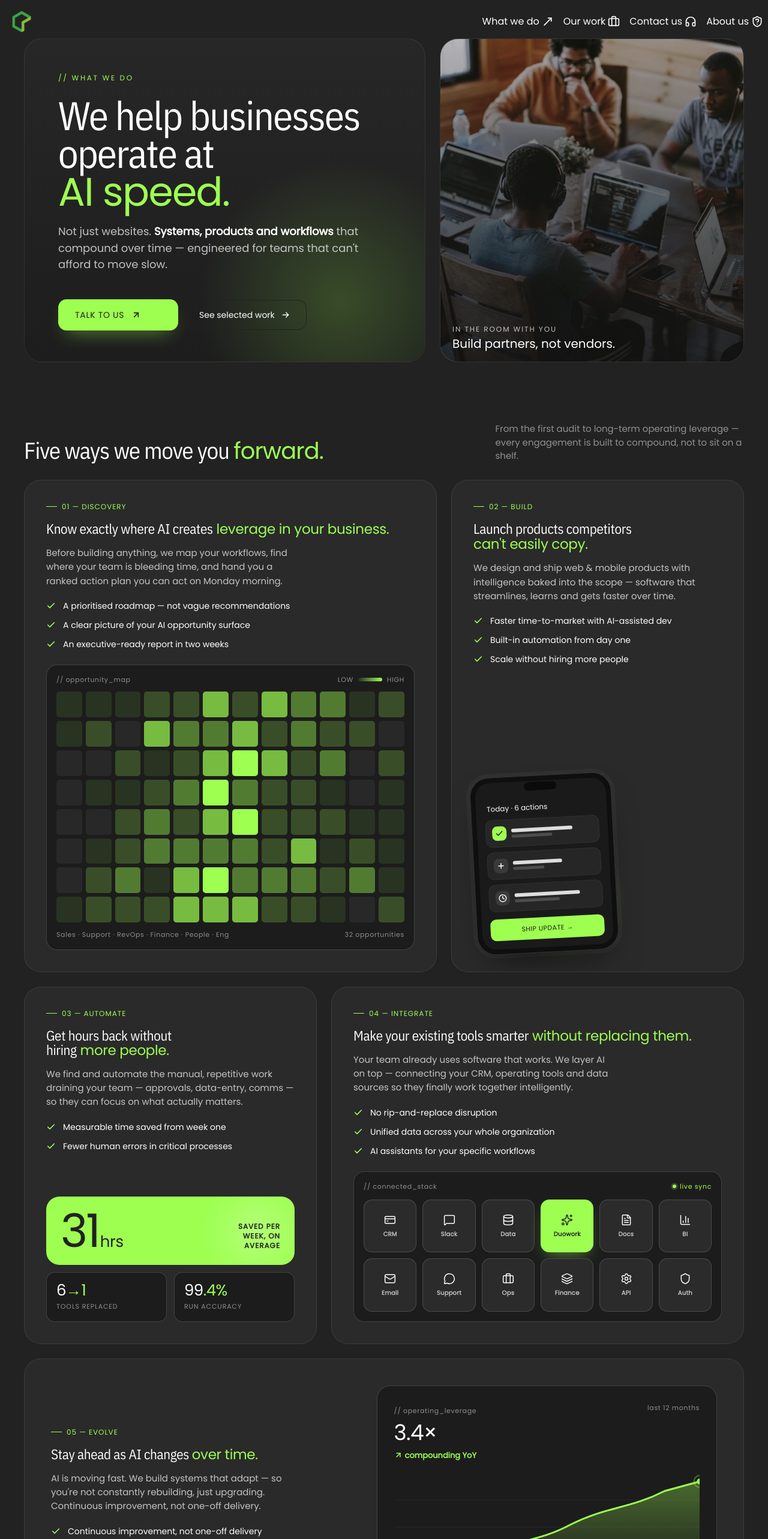
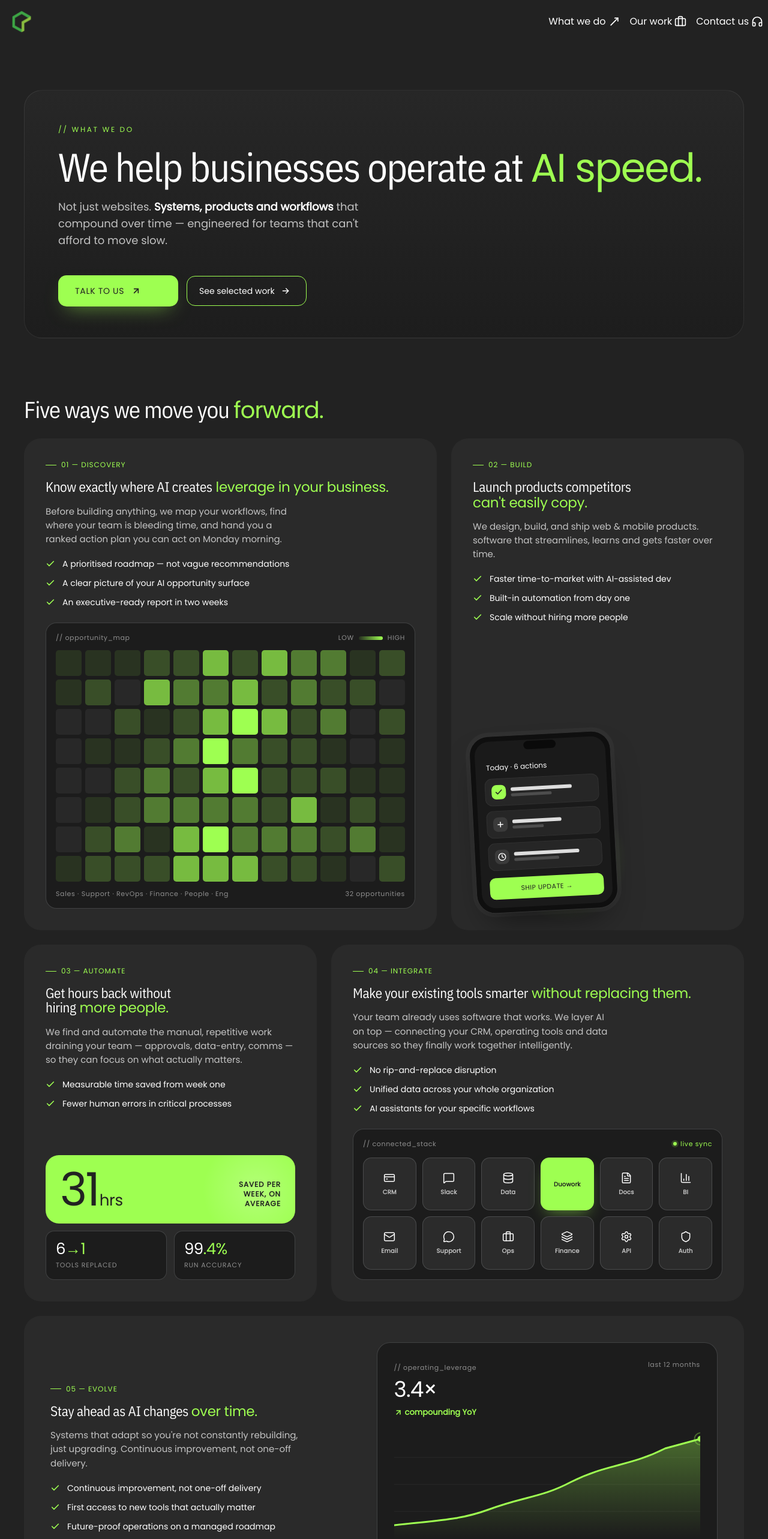
Before and after one commit to Duowork/duowork-web, a React (Vite) app: page /what-we-do in a window 1280 px wide. Shown: the top 2566 px of the page at 60% size. Built offline with nearby package versions, Linux system fonts and the light colour scheme.

Commit message:
Modified

```diff
--- a/src/components/TopNav.tsx
+++ b/src/components/TopNav.tsx
@@ -58,13 +58,13 @@ export default function TopNav() {
           Contact us
           <Headphones className="w-5 h-5" />
         </Link>
-        <Link
+        {/* <Link
           to="/contact"
           className="flex items-center gap-1 hover:text-duo-green-200 transition-colors"
         >
           About us
           <ShieldQuestionMark className="w-5 h-5" />
-        </Link>
+        </Link> */}
       </div>
 
       {/* Mobile Menu Button */}
--- a/src/pages/Home.tsx
+++ b/src/pages/Home.tsx
@@ -53,7 +53,7 @@ export default function Home() {
       >
         <h1 className="w-full max-w-200 text-[2.3rem] md:text-4xl lg:text-5xl text-white text-center font-bold self-center leading-normal">
           {/* Weapon of Mass Creation. */}
-          Duowork Software Solutions
+          Duowork
         </h1>
 
         <p
--- a/src/pages/learn-more/Hero.tsx
+++ b/src/pages/learn-more/Hero.tsx
@@ -3,11 +3,9 @@ import { Link } from "react-router-dom";
 
 export default function Hero() {
   return (
-    <header className="max-w-370 mx-auto px-5 md:px-10 pt-8 md:pt-16 pb-7 grid grid-cols-1 lg:grid-cols-[1.32fr_1fr] gap-4 md:gap-6 items-stretch">
+    <header className="max-w-370 mx-auto px-5 md:px-10 pt-8 md:pt-16 pb-7 gap-4 md:gap-6 items-stretch pt-[150px]!">
       {/* Main Content */}
       <div className="relative overflow-hidden rounded-[20px] md:rounded-[30px] bg-linear-to-b from-[#272727] to-[#1d1d1d] border border-white/8 px-7 md:px-14 py-10 md:py-13 flex flex-col justify-between gap-8 md:gap-11">
-        {/* Gradient glow */}
-        <div className="absolute -bottom-45 -right-35 w-140 h-140 rounded-full pointer-events-none bg-[radial-gradient(circle,rgba(158,255,81,0.2)_0%,rgba(158,255,81,0)_60%)]" />
 
         <div className="relative z-10">
           {/* Eyebrow */}
@@ -43,7 +41,7 @@ export default function Hero() {
           </Link>
           <Link
             to="/our-work"
-            className="w-full sm:max-w-50 inline-flex items-center gap-2.5 text-white px-5 py-3.5 rounded-[14px] border border-duo-dark text-sm font-medium transition-all duration-200 hover:border-duo-green-200 hover:text-duo-green-200"
+            className="w-full sm:max-w-50 inline-flex items-center gap-2.5 text-white px-5 py-3.5 rounded-[14px] border border-duo-green-200 text-sm font-medium transition-all duration-200"
           >
             See selected work
             <svg
@@ -61,33 +59,6 @@ export default function Hero() {
           </Link>
         </div>
       </div>
-
-      {/* Side Image */}
-      <aside className="relative rounded-[20px] md:rounded-[30px] overflow-hidden border border-white/8 min-h-75 md:min-h-110 bg-duo-dark">
-        <img
-          className="absolute inset-0 w-full h-full object-cover"
-          alt="Team collaborating in a workspace"
-          src="/what-we-do/hero-image.webp"
-        />
-        {/* Gradient overlay */}
-        <div className="absolute inset-0 z-1 pointer-events-none bg-linear-to-b from-[rgba(20,20,20,0.1)] to-[rgba(18,18,18,0.86)]" />
-
-        {/* Floating content */}
-        <div className="absolute z-2 left-3 md:left-5 right-3 md:right-5 bottom-3 md:bottom-5 flex flex-col md:flex-row items-start md:items-end justify-between gap-2 md:gap-3.5 pointer-events-none">
-          <div>
-            <div className="text-[10px] md:text-xs tracking-[0.16em] uppercase text-white/72">
-              In the room with you
-            </div>
-            <div className="font-archivo-black text-base md:text-xl mt-1 md:mt-1.5 leading-none">
-              Build partners, not vendors.
-            </div>
-          </div>
-          {/* <span className="flex-none inline-flex items-center gap-1.5 md:gap-2 bg-duo-green-200 text-duo-dark px-2.5 md:px-3.5 py-1.5 md:py-2 rounded-full font-archivo-black text-[10px] md:text-xs tracking-[0.02em] pointer-events-auto">
-            <Sparkles className="w-3 md:w-3.5 h-3 md:h-3.5" strokeWidth={2.4} />
-            AI-native
-          </span> */}
-        </div>
-      </aside>
     </header>
   );
 }
--- a/src/pages/learn-more/IntegrationGrid.tsx
+++ b/src/pages/learn-more/IntegrationGrid.tsx
@@ -2,7 +2,6 @@ import {
   CreditCard,
   MessageSquare,
   Database,
-  Sparkles,
   FileText,
   BarChart3,
   Mail,
@@ -18,7 +17,7 @@ export default function IntegrationGrid() {
     { icon: CreditCard, label: "CRM" },
     { icon: MessageSquare, label: "Slack" },
     { icon: Database, label: "Data" },
-    { icon: Sparkles, label: "Duowork", core: true },
+    { label: "Duowork", core: true },
     { icon: FileText, label: "Docs" },
     { icon: BarChart3, label: "BI" },
     { icon: Mail, label: "Email" },
@@ -52,10 +51,12 @@ export default function IntegrationGrid() {
                   : "bg-[#2b2b2b] border-duo-grey/30 text-white/[0.72] hover:-translate-y-0.5 hover:border-duo-green-200/[0.32] hover:text-white"
               }`}
             >
-              <Icon
-                className={`w-3.5 md:w-5 h-3.5 md:h-5 ${item.core ? "text-duo-dark" : "text-white"}`}
-                strokeWidth={1.8}
-              />
+              {Icon && (
+                <Icon
+                  className={`w-3.5 md:w-5 h-3.5 md:h-5 ${item.core ? "text-duo-dark" : "text-white"}`}
+                  strokeWidth={1.8}
+                />
+              )}
               <span className="hidden sm:inline">{item.label}</span>
             </div>
           );
--- a/src/pages/learn-more/ServiceTile.tsx
+++ b/src/pages/learn-more/ServiceTile.tsx
@@ -22,7 +22,7 @@ export default function ServiceTile({
 }: ServiceTileProps) {
   return (
     <article
-      className={`${widthClass} min-w-0 relative overflow-hidden bg-[#2a2a2a] border border-white/[0.08] rounded-[20px] md:rounded-[28px] p-6 md:p-9 flex flex-col transition-all duration-[250ms] hover:border-duo-green-200/[0.32] hover:-translate-y-0.5`}
+      className={`${widthClass} min-w-0 relative overflow-hidden bg-[#2a2a2a] rounded-[20px] md:rounded-[28px] p-6 md:p-9 flex flex-col transition-all duration-[250ms]`}
     >
       <div className="flex-1 flex flex-col min-w-0">
         <span className="font-mono text-[10px] md:text-xs text-duo-green-200 tracking-[0.08em] mb-3 md:mb-4 inline-flex items-center gap-2">
--- a/src/pages/learn-more/learnMore.tsx
+++ b/src/pages/learn-more/learnMore.tsx
@@ -26,10 +26,6 @@ export default function LearnMore() {
           Five ways we move you{" "}
           <span className="text-duo-green-200">forward.</span>
         </h2>
-        <p className="text-white/50 text-sm md:text-[15px] max-w-[44ch] leading-normal">
-          From the first audit to long-term operating leverage — every
-          engagement is built to compound, not to sit on a shelf.
-        </p>
       </div>
 
       {/* Bento Grid */}
@@ -54,7 +50,7 @@ export default function LearnMore() {
           step="02 — BUILD"
           title="Launch products competitors"
           titleHighlight="can't easily copy."
-          description="We design and ship web & mobile products with intelligence baked into the scope — software that streamlines, learns and gets faster over time."
+          description="We design, build, and ship web & mobile products. software that streamlines, learns and gets faster over time."
           benefits={[
             "Faster time-to-market with AI-assisted dev",
             "Built-in automation from day one",
@@ -94,7 +90,7 @@ export default function LearnMore() {
         />
 
         {/* T5 - Evolve (full width) */}
-        <article className="w-full min-w-0 relative overflow-hidden bg-[#2a2a2a] border border-white/8 rounded-[20px] md:rounded-[28px] p-6 md:p-11 grid grid-cols-1 lg:grid-cols-[1fr_1.12fr] gap-6 md:gap-9 items-stretch transition-all duration-[250ms] hover:border-duo-green-200/32 hover:-translate-y-0.5">
+        <article className="w-full min-w-0 relative overflow-hidden bg-[#2a2a2a]  rounded-[20px] md:rounded-[28px] p-6 md:p-11 grid grid-cols-1 lg:grid-cols-[1fr_1.12fr] gap-6 md:gap-9 items-stretch transition-all duration-[250ms]">
           <div className="flex flex-col justify-center">
             <span className="font-mono text-[10px] md:text-xs text-duo-green-200 tracking-[0.08em] mb-3 md:mb-4 inline-flex items-center gap-2">
               <span className="w-3.5 md:w-4.5 h-px bg-duo-green-200" />
@@ -107,7 +103,7 @@ export default function LearnMore() {
             </h3>
 
             <p className="text-white/72 text-sm md:text-[15px] leading-[1.55] mb-4 md:mb-5 max-w-[46ch]">
-              AI is moving fast. We build systems that adapt — so you're not
+              Systems that adapt so you're not
               constantly rebuilding, just upgrading. Continuous improvement, not
               one-off delivery.
             </p>
```
